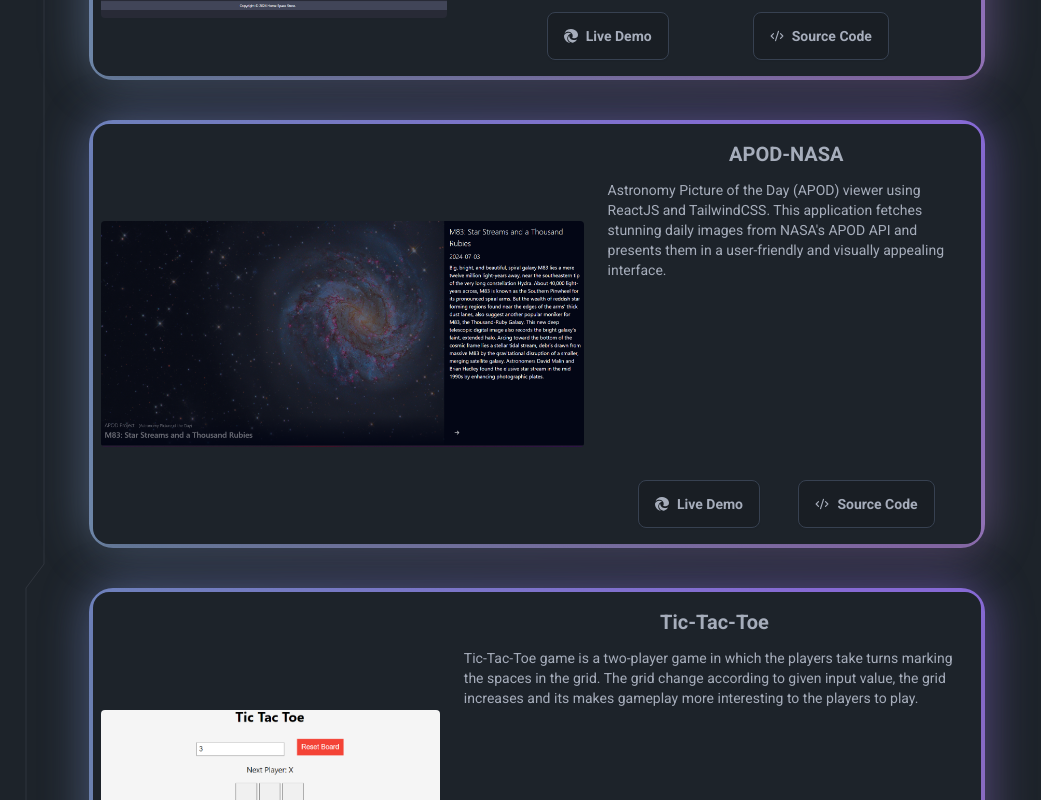
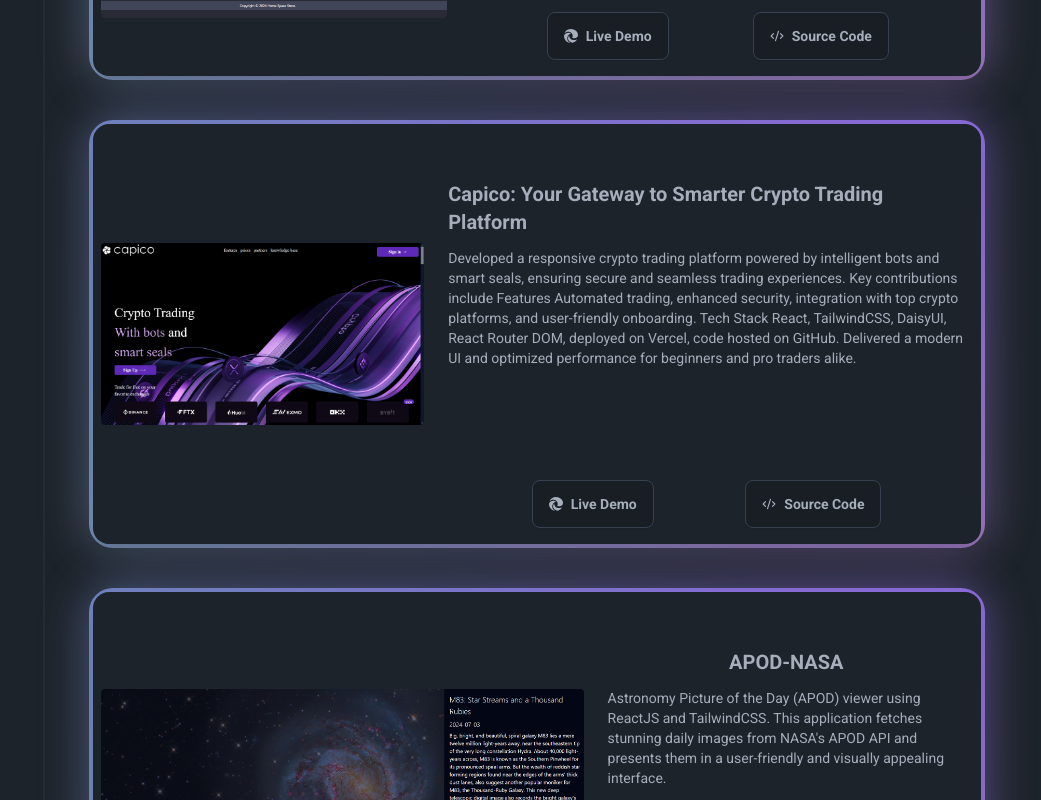
Before and after one commit to venkatsait33/Portfolio-vs, a React (Vite) app: page /portfolio in a window 1280 px wide. Shown: the part 1380-2180 px from the top of the page, without its empty margins (103-1144 px from the left). Built offline with nearby package versions, Linux system fonts and the light colour scheme; the HTML template or start-up script is replaced by a standard one.

Commit message:
add new project

```diff
--- a/src/components/Portfolio.jsx
+++ b/src/components/Portfolio.jsx
@@ -24,8 +24,8 @@
                   className="object-scale-down w-full p-2 rounded-xl"
                 />
               </figure>
-              <div className="card-body ">
-                <h2 className="flex justify-center card-title">{item.title}</h2>
+              <div className=" card-body">
+                <h2 className="flex justify-center mt-10 card-title">{item.title}</h2>
                 <p>{item.description}</p>
                 <div>
                   <div className="justify-evenly card-actions ">
--- a/src/info.js
+++ b/src/info.js
@@ -4,6 +4,7 @@
 import home_store from '../src/assets/Screenshot 2024-07-16 174050.png'
 import quantzime from "../src/assets/quantzime.png"
 import resume from '../src/assets/ai-resume.png'
+import crypto from '../src/assets/crypto-pic.png'
 export const info = {
   portfolio: [
     {
@@ -30,6 +31,14 @@
       code: "https://github.com/venkatsait33/Home-Space-Store/tree/repository",
     },
     {
+      title: "Capico: Your Gateway to Smarter Crypto Trading Platform ",
+      description:
+        "Developed a responsive crypto trading platform powered by intelligent bots and smart seals, ensuring secure and seamless trading experiences. Key contributions include Features Automated trading, enhanced security, integration with top crypto platforms, and user-friendly onboarding. Tech Stack React, TailwindCSS, DaisyUI, React Router DOM, deployed on Vercel, code hosted on GitHub. Delivered a modern UI and optimized performance for beginners and pro traders alike.",
+      image: crypto,
+      demo: "https://crypto-trading-platform-eight.vercel.app/",
+      code: "https://github.com/venkatsait33/Crypto-trading-platform.git",
+    },
+    {
       title: "APOD-NASA",
       description:
         "Astronomy Picture of the Day (APOD) viewer using ReactJS and TailwindCSS. This application fetches stunning daily images from NASA's APOD API and presents them in a user-friendly and visually appealing interface.",
```
Also changed, not shown: src/assets/crypto-pic.png (added).
